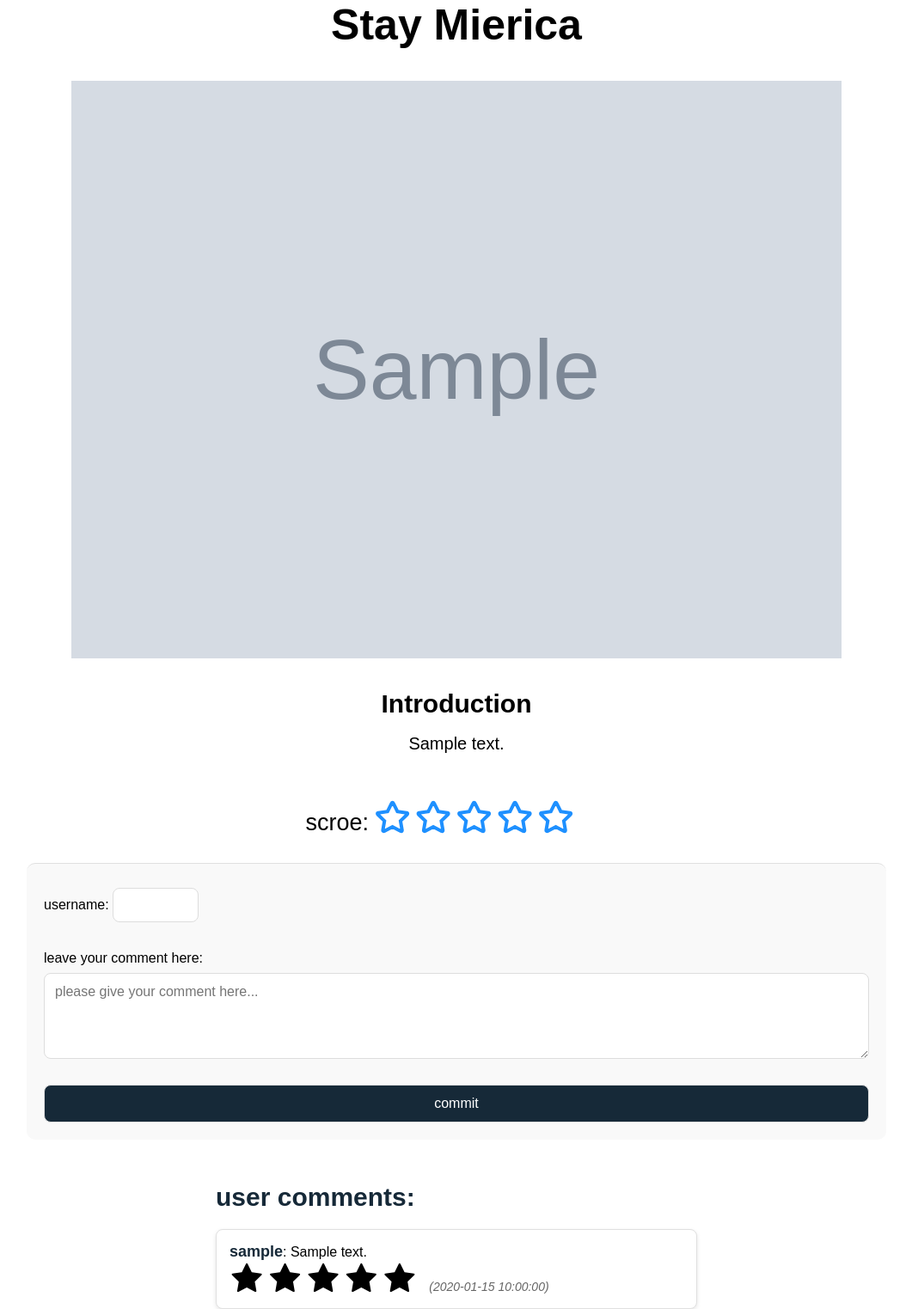
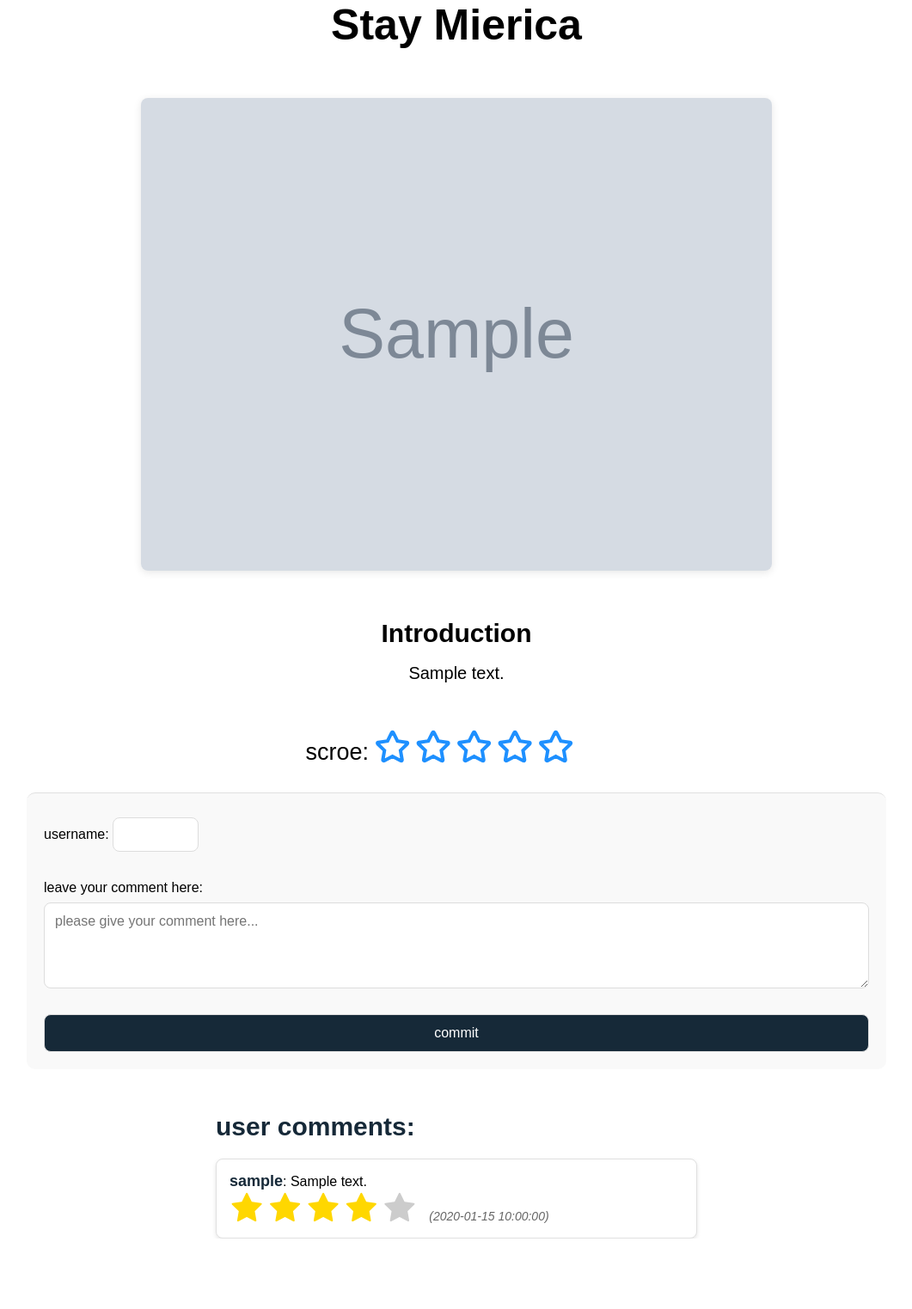
Before and after one commit to u23sw23/green-book-web, a Flask app: template flaskProject/templates/introduction_detail.html in a window 1280 px wide. Shown: the part 77-1600 px from the top of the page at 86% size, without its empty margins (109-1170 px from the left). After the commit the page ends 1518 px from the top, so only its background shows below. Run offline with Flask 3, Linux system fonts and the light colour scheme; the template is opened without the code that fills it: most values are stand-ins (such as "Sample title", 1, 10 or a date in 2020); grey boxes marked "Sample" are stand-in pictures.

Commit message:
Update introduction_style.css

```diff
--- a/flaskProject/static/introduction_style.css
+++ b/flaskProject/static/introduction_style.css
@@ -72,7 +72,12 @@ p {
 }
 
 img {
-    width: 70%;
+    height: 550px;
+    width: auto;
+    object-fit: contain;
+    border-radius: 8px;
+    box-shadow: 0 2px 10px rgba(0,0,0,0.1);
+    margin: 20px 0;
 }
 
 .satrs_conatiner {
@@ -197,3 +202,18 @@ img {
     width:600px;
     height:80px;
 }
+
+.comment-rating {
+    font-size: 16px;
+    color: #ccc;
+}
+
+.comment-rating .filled {
+    color: #FFD700;
+}
+
+.comment-rating .half-filled {
+    background: linear-gradient(90deg, #FFD700 50%, #ccc 50%);
+    -webkit-background-clip: text;
+    color: transparent;
+}
```
